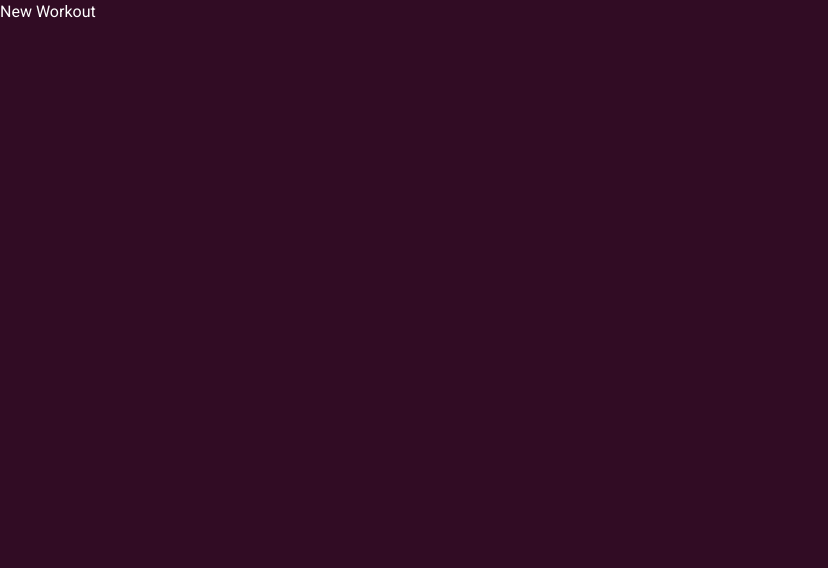
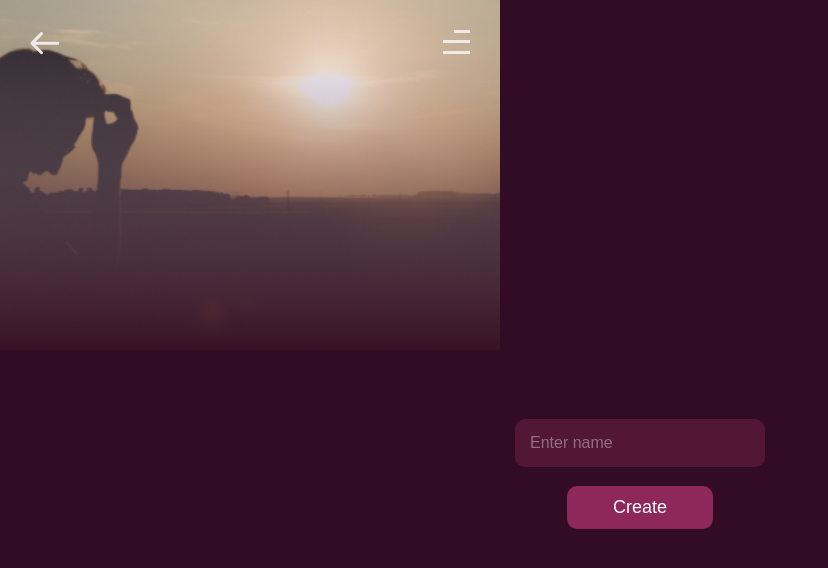
Before and after one commit to Malginn/My-study, a React (Create React App) app in the folder workout-app/front/: page /new-workout in a window 1280 px wide. Shown: the top 568 px of the page, without its empty margins (0-828 px from the left). Built offline with nearby package versions, Linux system fonts and the light colour scheme.

Commit message:
create input UI and start page New workout

```diff
--- a/workout-app/front/src/App.jsx
+++ b/workout-app/front/src/App.jsx
@@ -1,5 +1,5 @@
 import React from 'react'
-import { BrowserRouter,Routes, Route, Link} from 'react-router-dom'
+import { BrowserRouter,Routes, Route} from 'react-router-dom'
 
 import Home from './components/pages/Home/Home'
 import NewWorkout from './components/pages/NewWorkout/NewWorkout'
--- a/workout-app/front/src/components/common/Header/Header.jsx
+++ b/workout-app/front/src/components/common/Header/Header.jsx
@@ -2,13 +2,25 @@
 import styles from './Header.module.scss'
 import userImage from '../../../images/header/user1.svg'
 import Hamburger from './Hamburger/Hamburger'
+import arrowImage from '../../../images/header/Arrow2.svg'
+import { useLocation } from "react-router-dom";
 
-const Header = () =>{  //пишем компонент header
+const Header = ({backCallback}) =>{  //пишем компонент header
+
+    const { pathname } = useLocation()
+    console.log(pathname)
+
     return <header className={styles.header}>
-
+    {pathname !== '/' ? (
+        <button type='button' onClick={backCallback}>
+          <img src={arrowImage} alt="Auth"/>
+        </button>
+    )    : (
     <button type='button'>
           <img src={userImage} alt="Auth"/>
     </button>
+    )}
+
     <Hamburger />
 
     </header> //не нужны ковычки имя класса
--- a/workout-app/front/src/components/common/Layout.jsx
+++ b/workout-app/front/src/components/common/Layout.jsx
@@ -3,10 +3,10 @@
 
 import styles from './Layout.module.scss'
 
-const Layout = ({children, bgImage, height='350px'}) => { //children == content of app layout????
+const Layout = ({children, bgImage, height='350px', backCallback}) => { //children == content of app layout????
     return (
         <div className={styles.wrapper} style={{height, backgroundImage:`url(${bgImage})`}}>
-            <Header />
+            <Header backCallback={backCallback} />
             <div>{children}</div>
         </div>
     )
--- a/workout-app/front/src/components/pages/NewWorkout/NewWorkout.jsx
+++ b/workout-app/front/src/components/pages/NewWorkout/NewWorkout.jsx
@@ -1,10 +1,35 @@
 import React from 'react'
+import Layout from '../../common/Layout'
+import bgImage from '../../../images/bg-auth.png'
+import { useNavigate } from 'react-router-dom'
+import styles from './NewWorkout.module.scss'
+import Field from '../../ui/Field/Field'
+import Button from '../../ui/button/Button'
 
 const NewWorkout = () => {
+    const navigate = useNavigate()
+    const [name, setName] = React.useState()
+
+    const handleSubmit = () =>{
+        console.log('submit')
+    }
+
     return (
-        <div>
-            New Workout
-        </div>
+        <>
+        <Layout bgImage={bgImage} backCallback={() => navigate(-1)} />
+            <div className={styles.wrapper}>
+                <form onSubmit={handleSubmit} >
+                    <Field
+                        onSubmit={handleSubmit}
+                        placeholder='Enter name'
+                        value={name}
+                        onChange={e => setName(e.target.value)}
+                    />
+                    {/* //react select */}
+                    <Button text='Create' callback={() =>{}} />
+                </form>
+            </div>
+        </>
     )
 }
 
--- a/workout-app/front/src/components/pages/NewWorkout/NewWorkout.module.scss
+++ b/workout-app/front/src/components/pages/NewWorkout/NewWorkout.module.scss
@@ -0,0 +1,4 @@
+.wrapper{
+    text-align: center;
+    padding: 50px 90px;
+}
--- /dev/null
+++ b/workout-app/front/src/components/ui/Field/Field.jsx
@@ -0,0 +1,16 @@
+import React from 'react'
+import styles from './Field.module.scss'
+
+const Field = ({placeholder, value, onChange, type ='text'}) => {
+    return (
+        <input
+        placeholder={placeholder}
+        value={value}
+        onChange={onChange}
+        type={type}
+        className={styles.input}
+        />
+    )
+}
+
+export default Field
--- /dev/null
+++ b/workout-app/front/src/components/ui/Field/Field.module.scss
@@ -0,0 +1,22 @@
+@import '../../../scss/variables';
+
+.input{
+    padding: 14px 14px 14px;
+    min-width: 250px;
+    background-color: $purple;
+    border-radius: 10px;
+    font-size: 1rem;
+    color: white;
+    border: 1px solid transparent;
+    margin: 19px auto;
+    outline: none;
+
+    &:focus{
+        border-color: rgba($accent, 0.3);
+    }
+
+    &::placeholder{
+        color: rgba(148, 110, 134, 1);
+
+    }
+}
```
Also changed, not shown: workout-app/front/src/images/bg-auth.png (added), workout-app/front/src/images/header/Arrow2.svg (added).
